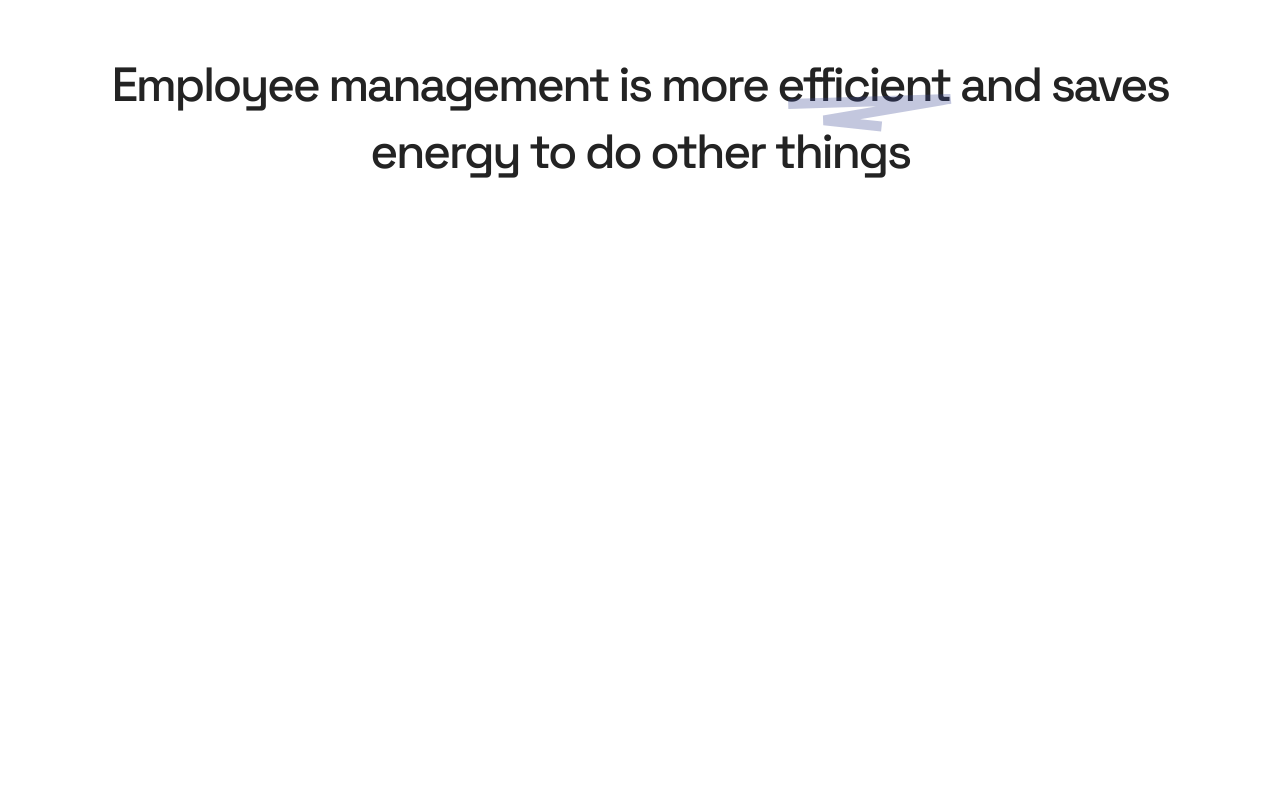
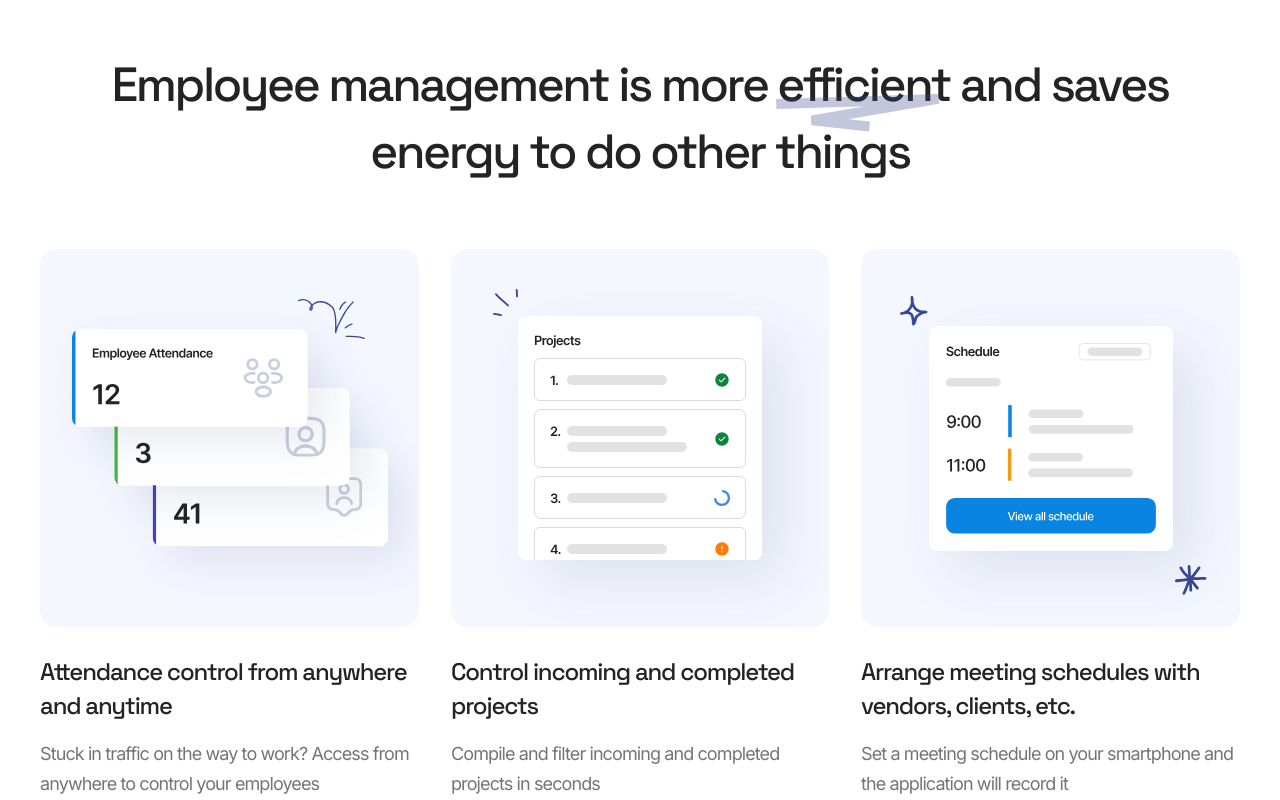
Before and after one commit to shakhawat-github/managie, a plain HTML site: page index.html in a window 1280 px wide. Shown: the part 970-1770 px from the top of the page. Before the commit the page ends 1255 px from the top, so only its background shows below. Drawn offline with Linux system fonts and the light colour scheme.

Commit message:
Management Design

```diff
--- a/css/style.css
+++ b/css/style.css
@@ -44,9 +44,9 @@ ol {
   padding: 23px 0;
   background-color: var(--brand);
 }
-#nav .navbox{
+#nav .navbox {
   display: grid;
-  grid-template-columns: repeat(3 , 1fr);
+  grid-template-columns: repeat(3, 1fr);
   align-items: center;
 }
 #nav .logo {
@@ -54,7 +54,7 @@ ol {
 }
 #nav .navbar-nav {
   display: grid;
-  grid-template-columns: repeat(4 , auto);
+  grid-template-columns: repeat(4, auto);
   column-gap: 60px;
 }
 #nav .navbar-nav .nav-item .nav-link {
@@ -113,7 +113,7 @@ ol {
   background-color: var(--brand);
   padding: 150px 0 30.02px;
 }
-#banner .bnrbox{
+#banner .bnrbox {
   display: grid;
   grid-template-columns: 60% 40%;
 }
@@ -227,6 +227,34 @@ ol {
 #management .title .headshap {
   position: absolute;
   top: 31%;
-  right: 24%;
+  right: 25%;
+}
+#management .managementbox {
+  height: 200px;
+  display: grid;
+  grid-template-columns: 1fr 1fr 1fr;
+  column-gap: 32px;
+  margin-top: 64px;
+}
+#management .managementbox .item {
+  border-radius: 16px;
+}
+#management .managementbox .item h3 {
+  color: #232323;
+  font-family: "Space Grotesk";
+  font-size: 24px;
+  font-weight: 500;
+  line-height: 140%;
+  letter-spacing: -1.2px;
+  margin-top: 24px;
+}
+#management .managementbox .item p {
+  color: #757575;
+  font-family: var(--inter);
+  font-size: 18px;
+  font-weight: 400;
+  line-height: 170%;
+  letter-spacing: -0.9px;
+  margin-top: 16px;
 }
 /* management end */
--- a/index.html
+++ b/index.html
@@ -98,6 +98,23 @@
             </h2>
             <img src="svg/headshap.svg" alt="headshap" class="headshap" />
           </div>
+          <div class="managementbox">
+            <div class="item">
+              <img src="svg/managementone.svg" alt="managementone" class="managementone"/>
+              <h3>Attendance control from anywhere and anytime</h3>
+              <p>Stuck in traffic on the way to work? Access from anywhere to control your employees</p>
+            </div>
+            <div class="item">
+              <img src="svg/managementtwo.svg" alt="managementtwo" class="managementtwo"/>
+              <h3>Control incoming and completed projects</h3>
+              <p>Compile and filter incoming and completed projects in seconds</p>
+            </div>
+            <div class="item">
+              <img src="svg/managementthree.svg" alt="managementthree" class="managementthree"/>
+              <h3>Arrange meeting schedules with vendors, clients, etc.</h3>
+              <p>Set a meeting schedule on your smartphone and the application will record it</p>
+            </div>
+          </div>
         </div>
       </section>
       <!-- section end -->
```
Also changed, not shown: svg/managementone.svg (added), svg/managementthree.svg (added), svg/managementtwo.svg (added).
